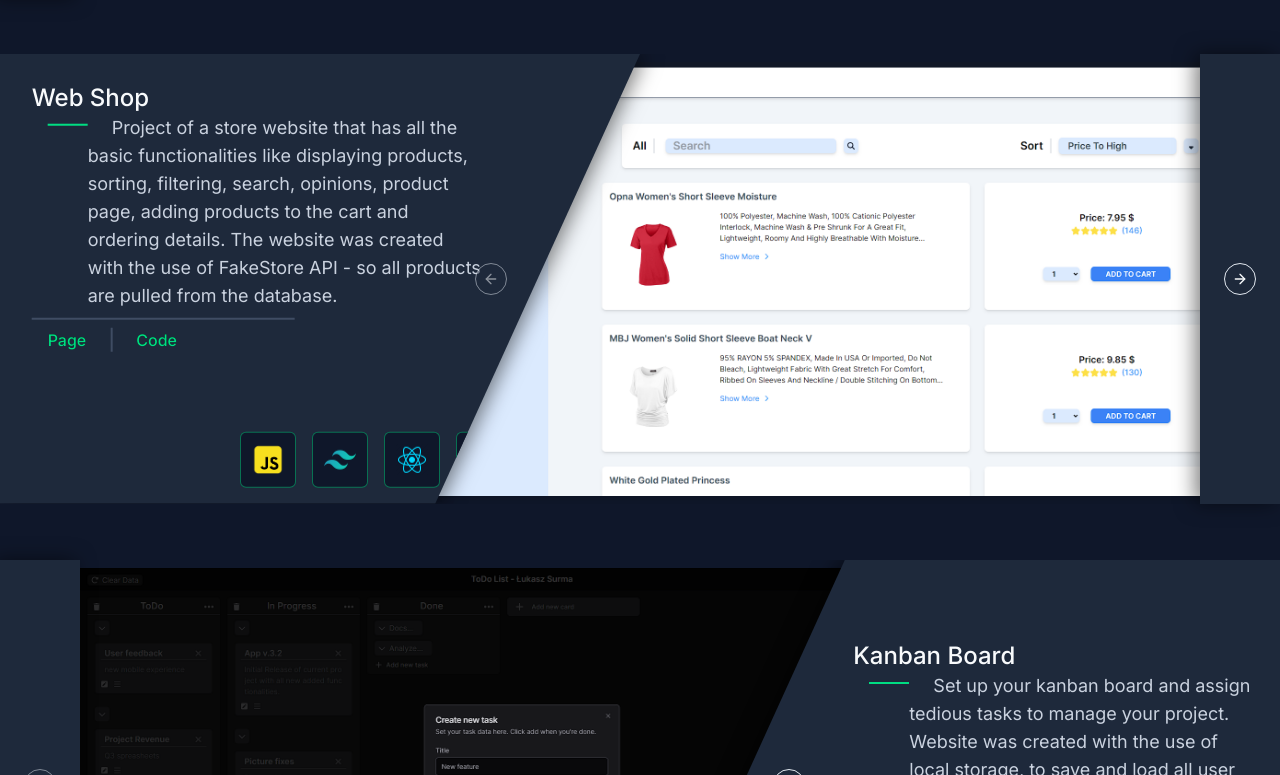
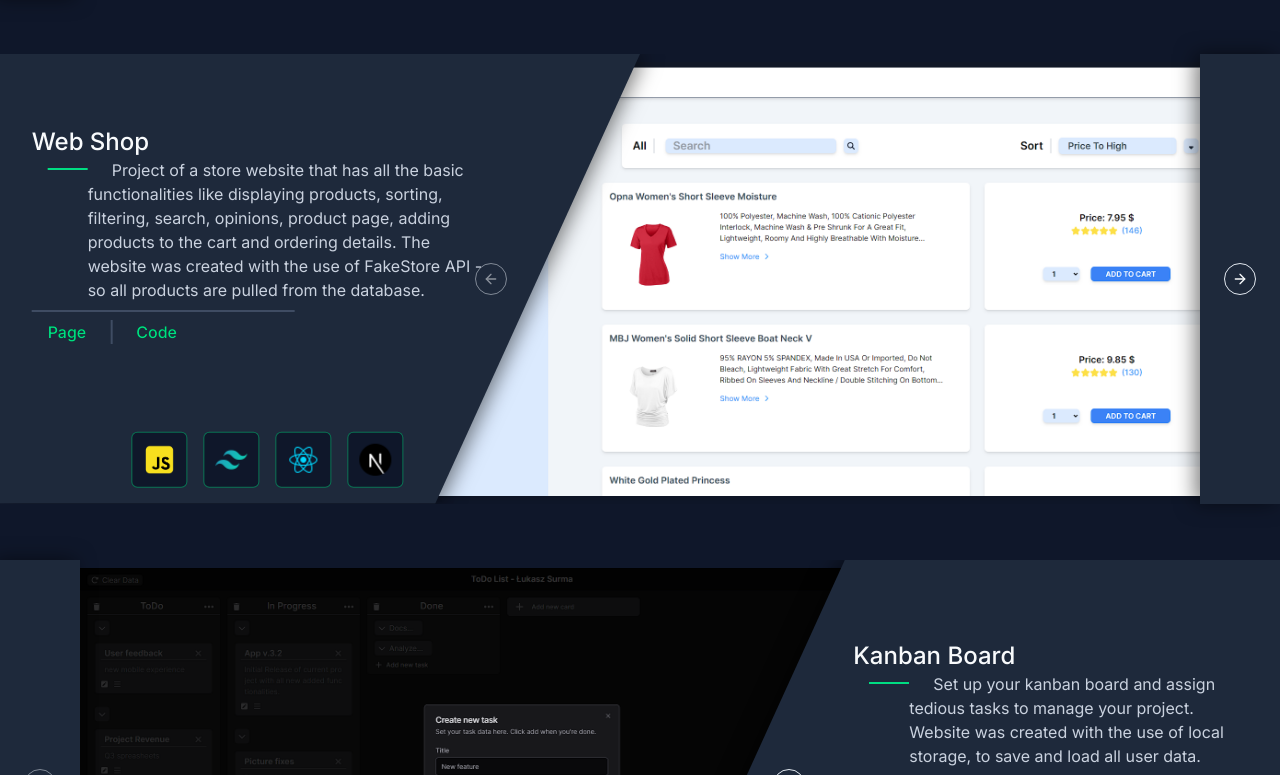
Before and after one commit to S-Lukasz/portfolio-page, a Next.js app: page / in a window 1280 px wide. Shown: the part 1625-2400 px from the top of the page. Built offline with nearby package versions, Linux system fonts and the light colour scheme.

Commit message:
project skills display fix

```diff
--- a/components/project.tsx
+++ b/components/project.tsx
@@ -32,8 +32,8 @@ function ProjectSkills({ show, isFlipped, skills }: SkillProp) {
     <div
       className={
         (isFlipped
-          ? " -scale-100 ml-auto pl-60 w-1/2 "
-          : " w-1/2 ml-auto pl-20 ") + " flex z-20 gap-4  pb-4"
+          ? " -scale-100 ml-auto pr-6 w-2/6 justify-end "
+          : " w-1/2 ml-auto pl-20 ") + " flex z-20 gap-4 pb-4"
       }
     >
       {skills.map((result, i) => (
@@ -134,7 +134,7 @@ export default function Project({ project, className, index }: Prop) {
                 <p
                   className={
                     (isFlipped ? " w-1/2 " : " w-4/5 ") +
-                    " pb-2 font-normal indent-6 text-[#cad2df] text-lg"
+                    " pb-2 font-normal indent-6 text-[#cad2df] text-base 2xl:text-lg "
                   }
                 >
                   {project.desc}
```
